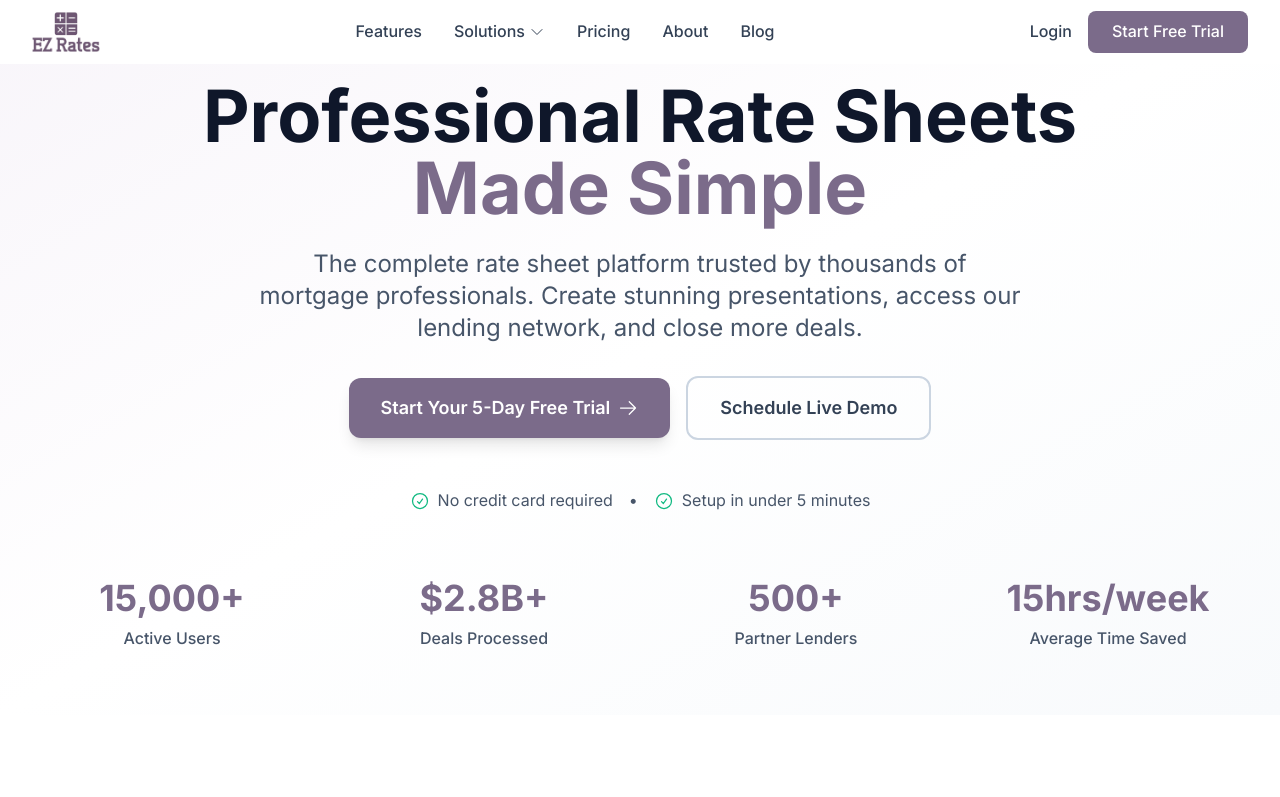
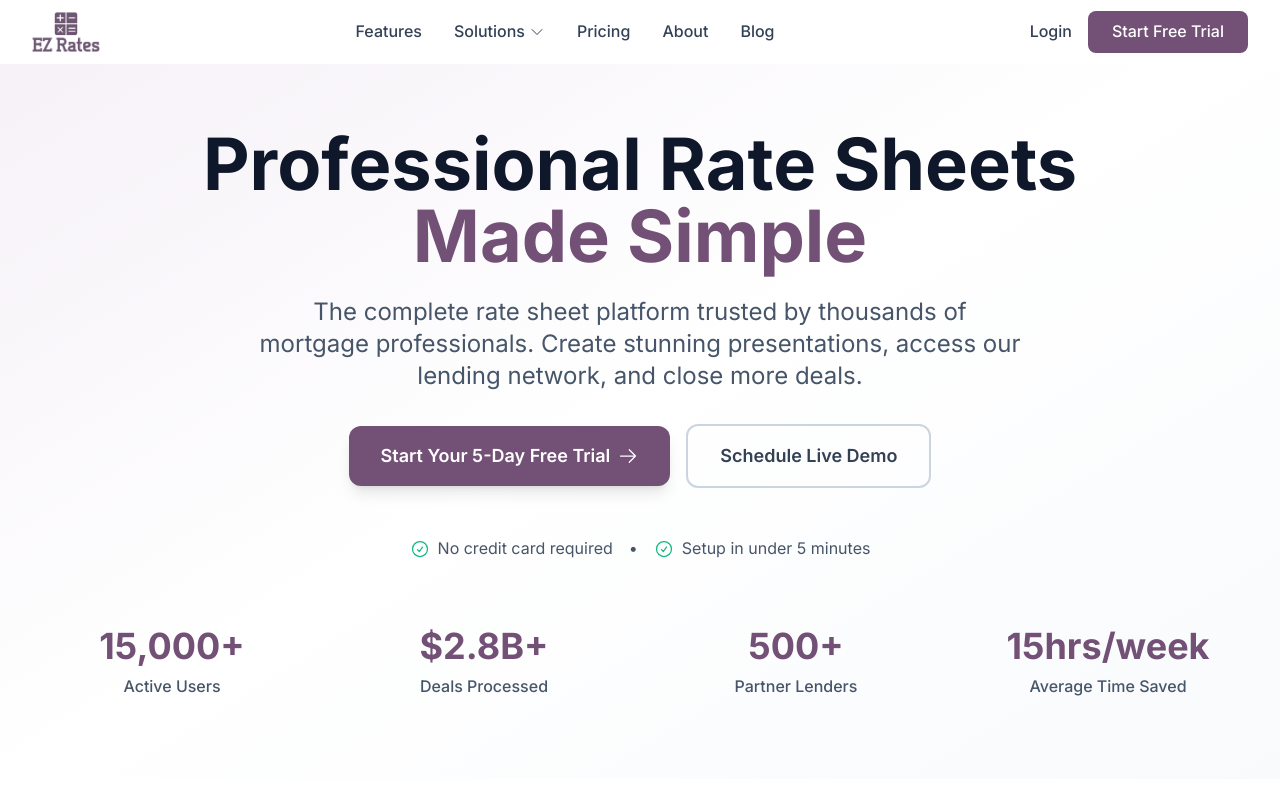
Before and after one commit to mrmrwilliams/ezratesheet-website, a Next.js app: page / in a window 1280 px wide. Shown: the top 797 px of the page. Built offline with nearby package versions, Linux system fonts and the light colour scheme.

Commit message:
Add hero spacing, deepen brand purple to match logo

```diff
--- a/src/app/page.tsx
+++ b/src/app/page.tsx
@@ -76,7 +76,7 @@ export default function Home() {
   return (
     <div className="min-h-screen">
       {/* Hero Section */}
-      <section className="relative pt-20 pb-16 bg-gradient-to-br from-brand-50 via-white to-slate-50">
+      <section className="relative pt-32 pb-20 bg-gradient-to-br from-brand-50 via-white to-slate-50">
         <div className="max-w-7xl mx-auto px-4 sm:px-6 lg:px-8">
           <div className="text-center">
             <h1 className="text-5xl md:text-6xl lg:text-7xl font-bold text-slate-900 leading-tight mb-6">
--- a/tailwind.config.ts
+++ b/tailwind.config.ts
@@ -6,16 +6,16 @@ const config: Config = {
     extend: {
       colors: {
         brand: {
-          50: '#f8f5fa',
-          100: '#f0eaf4',
-          200: '#e0d4e8',
-          300: '#c7b1d4',
-          400: '#a98aba',
-          500: '#8b6b9a',
-          600: '#7b6b8a',
-          700: '#6b5a78',
-          800: '#5a4c65',
-          900: '#4a3f54',
+          50: '#f5f0f7',
+          100: '#ebe0ef',
+          200: '#d6c1df',
+          300: '#b994c4',
+          400: '#9d6fa8',
+          500: '#85588f',
+          600: '#735076',
+          700: '#604464',
+          800: '#503a53',
+          900: '#433147',
         },
       },
     },
```
